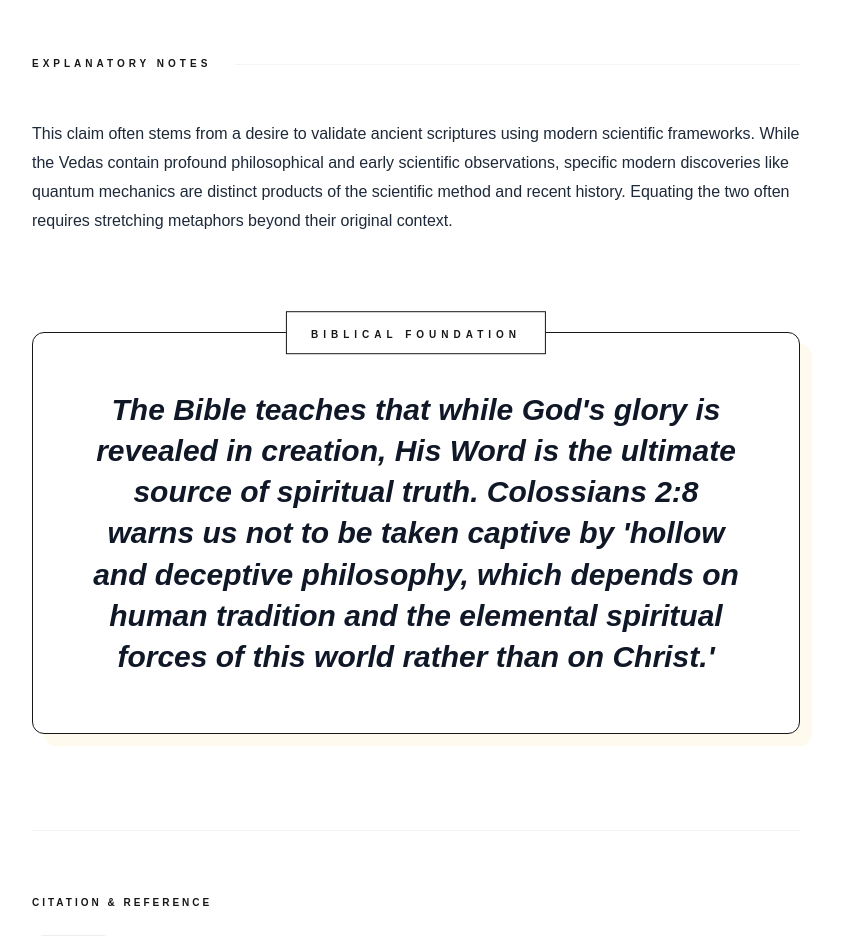
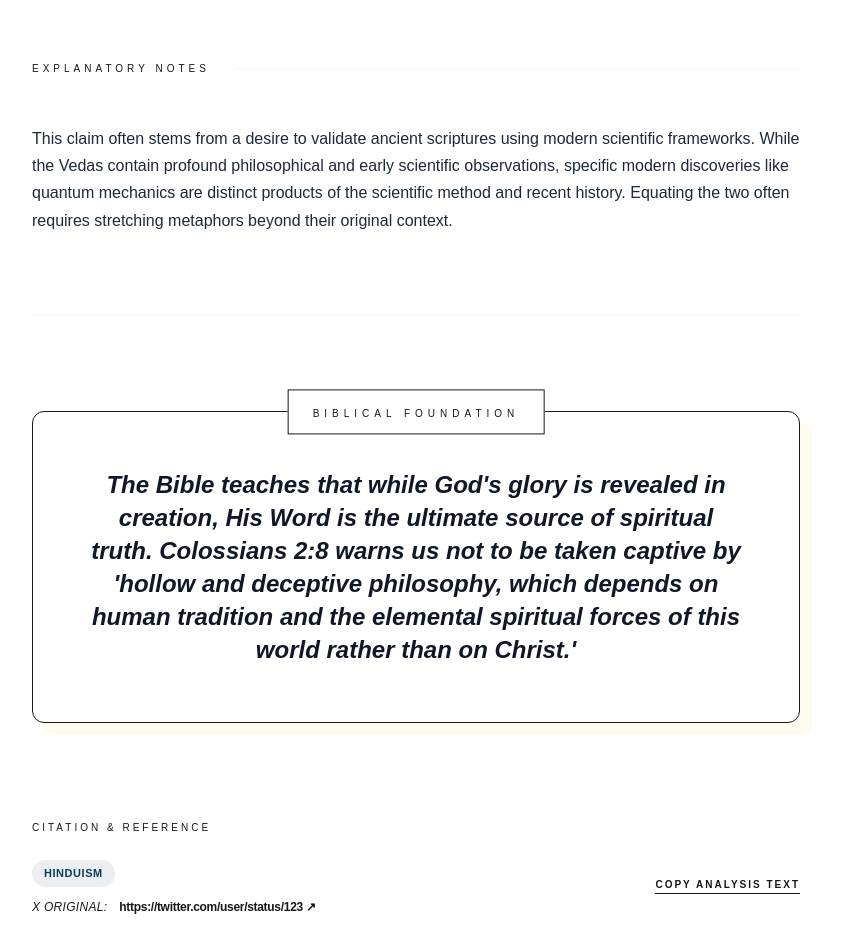
Before and after one commit to rootcauseapologetics-arch/website, a Next.js app: page /rca/1 in a window 1280 px wide. Shown: the part 640-1576 px from the top of the page, without its empty margins (224-1067 px from the left). Built offline with nearby package versions, Linux system fonts and the light colour scheme.

Commit message:
Typography Polish: Standardized on 16px body, 900 weight claims, and hover-only underlines for professional analysis

```diff
--- a/src/components/Card.tsx
+++ b/src/components/Card.tsx
@@ -16,18 +16,18 @@ const Card = ({ id, source_type, source_url, tag, claim, root_issue }: RCAProps)
   return (
     <div className="card-beautiful group">
       <div className="flex justify-between items-start mb-4">
-        <span className="pill-tag">{tag}</span>
-        <span className="source-beautiful">{source_type}</span>
+        <span className="pill-tag font-medium tracking-wide">{tag}</span>
+        <span className="source-beautiful font-medium uppercase tracking-widest opacity-60">{source_type}</span>
       </div>
       <div className="flex-grow">
-        <h3 className="claim-beautiful">
+        <h3 className="claim-beautiful font-bold tracking-tight leading-snug">
           {truncatedClaim}
         </h3>
       </div>
-      <div className="mt-4 pt-4 border-t border-gray-100 dark:border-gray-800 flex justify-between items-end">
-        <div className="flex flex-col gap-0.5">
-          <span className="text-[10px] font-bold text-muted uppercase tracking-widest opacity-50">Root Cause</span>
-          <p className="root-beautiful">{root_issue}</p>
+      <div className="mt-6 pt-4 border-t border-gray-100 dark:border-gray-800 flex justify-between items-end">
+        <div className="flex flex-col gap-1">
+          <span className="text-[10px] font-medium text-muted uppercase tracking-[0.2em] opacity-40">Root Diagnosis</span>
+          <p className="root-beautiful font-bold italic text-primary dark:text-cyan-400">{root_issue}</p>
         </div>
         <Link href={`/rca/${id}`} className="cta-beautiful">
           → View RCA
--- a/src/components/Detail.tsx
+++ b/src/components/Detail.tsx
@@ -33,19 +33,19 @@ const Detail = ({ claim, root_issue, analysis, biblical_response, tag, source_ty
 
       {/* 2. Diagnostic Block: Root Issue */}
       <div className="mb-20 bg-primary text-white p-10 rounded-[12px] border-l-[12px] border-highlight flex flex-col items-center md:items-start text-center md:text-left">
-        <span className="text-[10px] font-bold uppercase tracking-[0.4em] mb-4 opacity-50">Core Diagnostic</span>
+        <span className="text-[10px] font-medium uppercase tracking-[0.4em] mb-4 opacity-50">Core Diagnostic</span>
         <h2 className="text-2xl md:text-3xl font-bold tracking-tight leading-tight">
           Root Issue: <span className="text-highlight italic underline decoration-secondary decoration-4 underline-offset-8 decoration-wavy">{root_issue}</span>
         </h2>
       </div>
 
       {/* 3. The Analysis: Clean readable paragraphs */}
-      <section className="mb-24 space-y-10">
+      <section className="mb-24 space-y-10 border-b border-gray-100 dark:border-gray-800 pb-20">
         <div className="flex items-center gap-6 mb-12">
-          <span className="text-[10px] font-bold text-muted uppercase tracking-[0.4em] whitespace-nowrap">Explanatory Notes</span>
+          <span className="text-[10px] font-medium text-muted uppercase tracking-[0.4em] whitespace-nowrap">Explanatory Notes</span>
           <div className="h-px bg-gray-100 dark:bg-gray-800 w-full"></div>
         </div>
-        <div className="prose prose-xl dark:prose-invert max-w-none text-gray-800 dark:text-gray-200 leading-[1.8] font-medium space-y-8">
+        <div className="prose prose-base dark:prose-invert max-w-none text-gray-800 dark:text-gray-200 leading-[1.7] font-normal space-y-8">
           <p className="whitespace-pre-wrap">{analysis}</p>
         </div>
       </section>
@@ -53,22 +53,22 @@ const Detail = ({ claim, root_issue, analysis, biblical_response, tag, source_ty
       {/* 4. Biblical Response: Gold-accent highlight section */}
       <section className="p-10 md:p-14 bg-white dark:bg-gray-900 border-[1px] border-highlight relative mb-24 rounded-[12px] shadow-[12px_12px_0px_0px_rgba(242,201,76,0.1)]">
         <div className="absolute top-0 left-1/2 -translate-x-1/2 -translate-y-1/2 bg-white dark:bg-gray-900 px-6 py-2 border border-highlight">
-          <span className="text-[10px] font-bold text-highlight uppercase tracking-[0.5em]">Biblical Foundation</span>
+          <span className="text-[10px] font-medium text-highlight uppercase tracking-[0.5em]">Biblical Foundation</span>
         </div>
-        <p className="text-2xl md:text-3xl font-black text-gray-900 dark:text-gray-100 italic leading-snug text-center">
+        <p className="text-xl md:text-2xl font-bold text-gray-900 dark:text-gray-100 italic leading-snug text-center">
           {biblical_response}
         </p>
       </section>
 
       {/* 5. Citation & Action Bar: Bottom focus */}
-      <section className="pt-16 border-t border-gray-100 dark:border-gray-800 flex flex-col md:flex-row justify-between items-start md:items-end gap-12">
+      <section className="flex flex-col md:flex-row justify-between items-start md:items-end gap-12">
         <div className="space-y-6">
-          <h4 className="text-[10px] font-bold text-muted uppercase tracking-[0.3em]">Citation & Reference</h4>
-          <div className="flex flex-col gap-2">
+          <h4 className="text-[10px] font-medium text-muted uppercase tracking-[0.3em]">Citation & Reference</h4>
+          <div className="flex flex-col gap-3">
             <span className="pill-tag self-start">{tag}</span>
             <div className="flex items-center gap-3">
-              <span className="text-xs font-bold text-gray-900 dark:text-gray-100 uppercase">{source_type} Original: </span>
-              <a href={source_url} target="_blank" rel="noopener noreferrer" className="text-xs text-primary dark:text-cyan-400 font-bold hover:underline tracking-tight">
+              <span className="text-xs font-normal text-muted uppercase tracking-wide italic leading-none">{source_type} Original: </span>
+              <a href={source_url} target="_blank" rel="noopener noreferrer" className="text-xs text-primary dark:text-cyan-400 font-bold tracking-tight hover:underline">
                 {source_url} ↗
               </a>
             </div>
@@ -76,7 +76,7 @@ const Detail = ({ claim, root_issue, analysis, biblical_response, tag, source_ty
         </div>
         <div className="flex items-center gap-6">
           <ShareButton />
-          <button className="text-[10px] font-bold text-primary uppercase tracking-[0.2em] border-b border-primary hover:text-secondary hover:border-secondary transition-colors">
+          <button className="text-[10px] font-bold text-primary dark:text-cyan-400 uppercase tracking-[0.2em] border-b border-primary/20 dark:border-cyan-400/20 hover:border-primary transition-colors">
             Copy Analysis Text
           </button>
         </div>
--- a/src/styles/design.css
+++ b/src/styles/design.css
@@ -13,6 +13,20 @@
   --font-sans: 'Inter', ui-sans-serif, system-ui, -apple-system, sans-serif;
   --font-mono: 'JetBrains Mono', 'Fira Code', monospace;
   --max-width: 1200px;
+
+  /* Typography Scale - Standardized */
+  --text-xs: 0.75rem;     /* 12px Metadata */
+  --text-sm: 0.875rem;    /* 14px Small Labels */
+  --text-base: 1rem;      /* 16px Reading Content */
+  --text-xl: 1.25rem;     /* 20px Analysis Headers */
+  --text-h1: 3.75rem;     /* 60px Hero Claims */
+
+  --weight-black: 900;
+  --weight-bold: 700;
+  --weight-medium: 500;
+  --weight-regular: 400;
+
+  --leading-analysis: 1.7; /* Optimized for deep reading */
 }
 
 .bg-authority-gradient {
@@ -28,7 +42,19 @@ html {
   font-family: var(--font-sans);
   background-color: var(--color-bg);
   color: var(--color-text);
-  line-height: 1.6;
+  line-height: var(--leading-analysis);
+  -webkit-font-smoothing: antialiased;
+  -moz-osx-font-smoothing: grayscale;
+  text-rendering: optimizeLegibility;
+}
+
+a {
+  text-decoration: none;
+  transition: all 0.2s ease;
+}
+
+a:hover {
+  text-decoration: underline;
 }
 
 body.dark {
```
